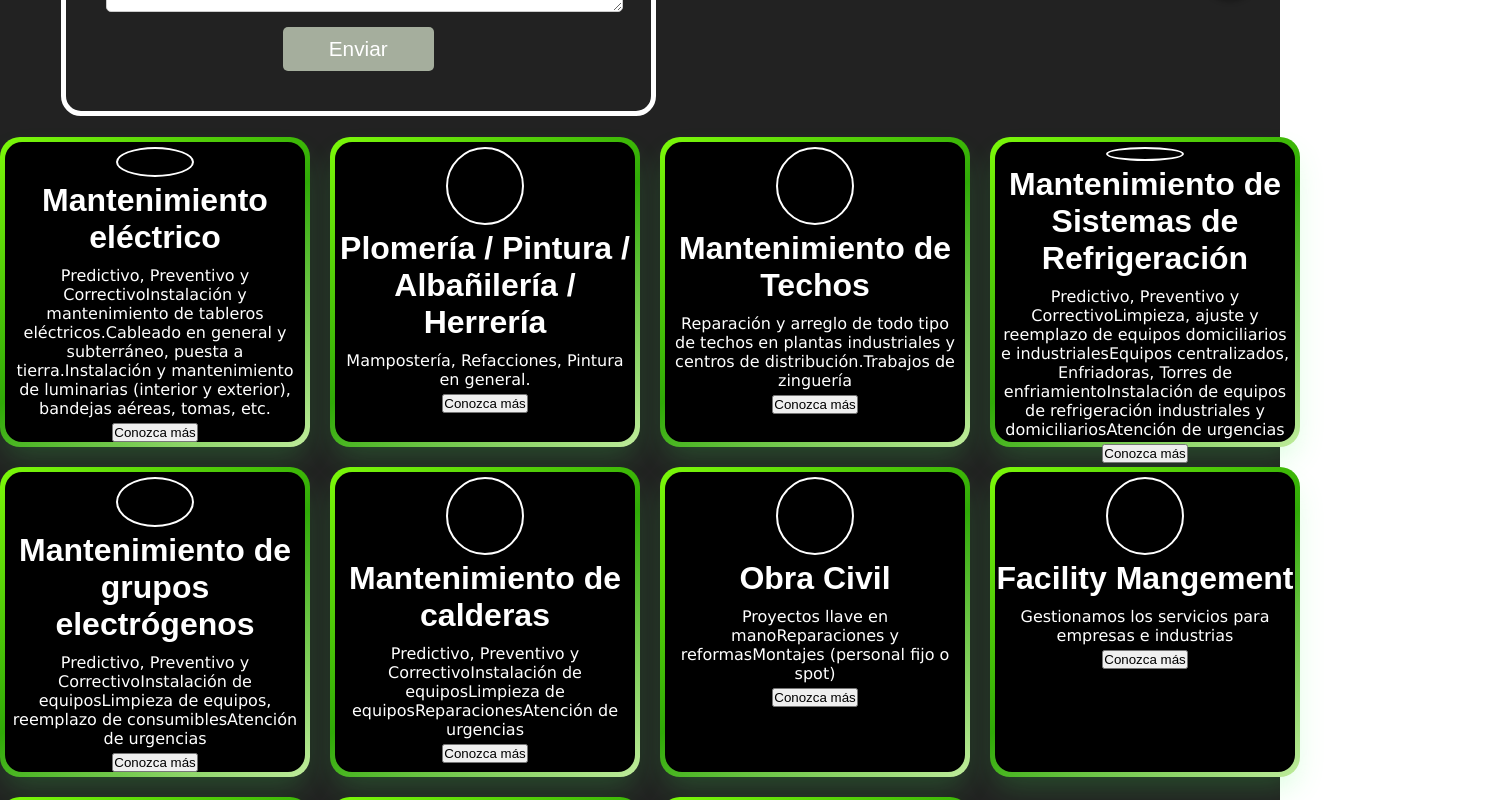
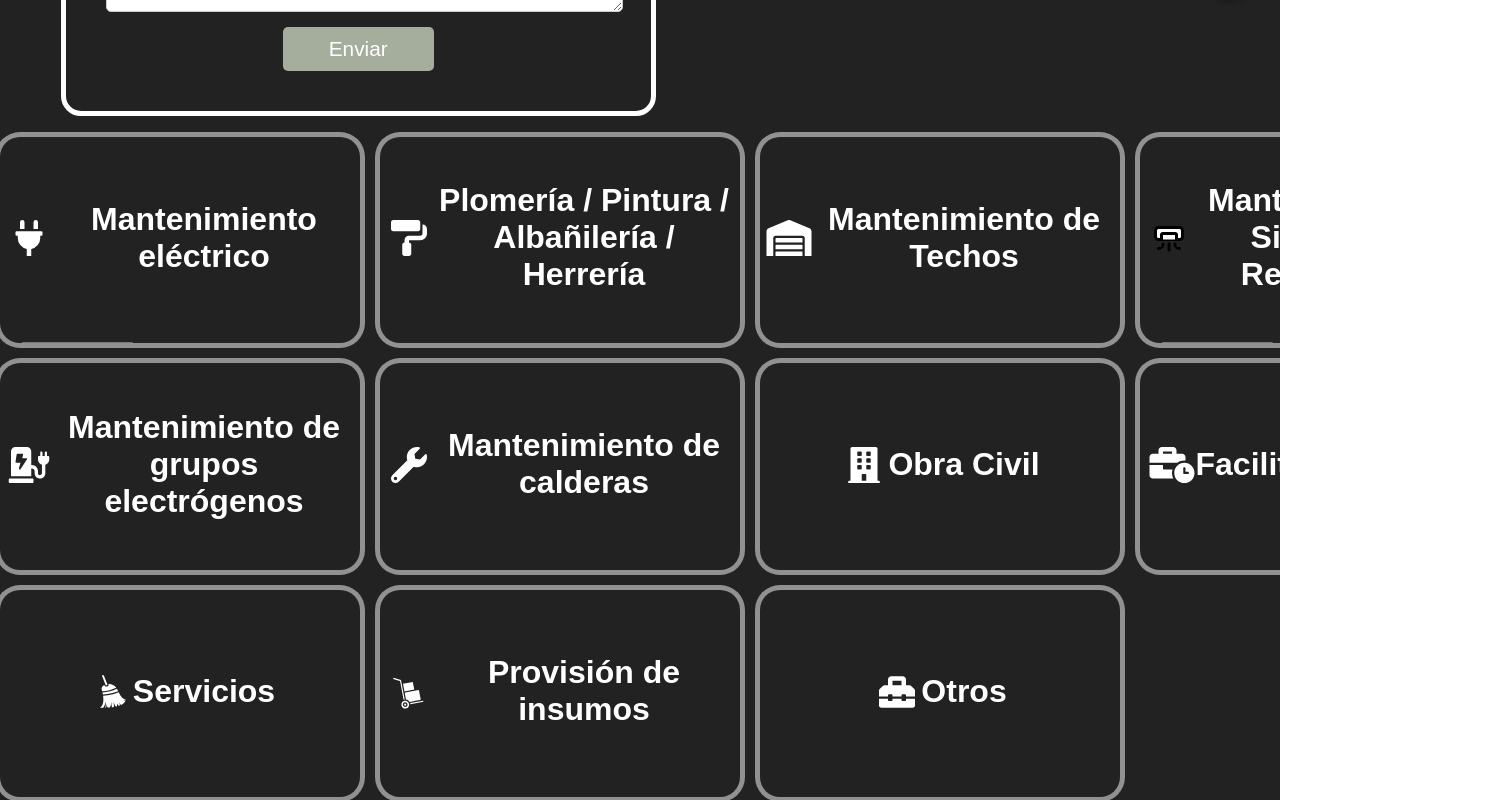
Before and after one commit to julieta2709/DurorGroup, a React (Vite) app: page /Contact in a window 1280 px wide. Shown: the part 780-1580 px from the top of the page, 1500 px wide, since content can reach past the window. Built offline with nearby package versions, Linux system fonts and the light colour scheme; a web font is replaced by a local one.

Commit message:
cardservices styles

```diff
--- a/src/Components/CardServices.jsx
+++ b/src/Components/CardServices.jsx
@@ -1,16 +1,87 @@
 import React from "react";
-  import Icons from "./Icons";
+import {
+  FaBolt,
+  FaWarehouse,
+  FaBuilding,
+  FaBusinessTime,
+  FaCarBattery,
+  FaChargingStation,
+  FaFaucet,
+  FaHammer,
+  FaPaintRoller,
+  FaPeopleCarry,
+  FaPlug,
+  FaToolbox,
+  FaWrench,
+} from "react-icons/fa";
+import { GiBroom, GiBoxUnpacking, GiHandTruck } from "react-icons/gi";
+import { TbAirConditioning } from "react-icons/tb";
 import "../Styles/CardServices.css";
 
-  const CardServices = ({item }) => {
-    const icon = Icons({ iconType: item.iconType, className: "iconStyle" });
+const CardServices = ({ item, iconType }) => {
+  let icon;
+  switch (iconType) {
+    case "Bolt":
+      icon = <FaBolt className="CardService-icon" />;
+      break;
+    case "Building":
+      icon = <FaBuilding className="CardService-icon" />;
+      break;
+    case "Warehouse":
+      icon = <FaWarehouse className="CardService-icon" />;
+      break;
+    case "BusinessTime":
+      icon = <FaBusinessTime className="CardService-icon" />;
+      break;
+    case "CarBattery":
+      icon = <FaCarBattery className="CardService-icon" />;
+      break;
+    case "ChargingStation":
+      icon = <FaChargingStation className="CardService-icon" />;
+      break;
+    case "Faucet":
+      icon = <FaFaucet className="CardService-icon" />;
+      break;
+    case "PaintRoller":
+      icon = <FaPaintRoller className="CardService-icon" />;
+      break;
+    case "PeopleCarry":
+      icon = <FaPeopleCarry className="CardService-icon" />;
+      break;
+    case "Plug":
+      icon = <FaPlug className="CardService-icon" />;
+      break;
+    case "Hammer":
+      icon = <FaHammer className="CardService-icon" />;
+      break;
+    case "Toolbox":
+      icon = <FaToolbox className="CardService-icon" />;
+      break;
+    case "Wrench":
+      icon = <FaWrench className="CardService-icon" />;
+      break;
+    case "Broom":
+      icon = <GiBroom className="CardService-icon" />;
+      break;
+    case "BoxUnpacking":
+      icon = <GiBoxUnpacking className="CardService-icon" />;
+      break;
+    case "HandTruck":
+      icon = <GiHandTruck className="CardService-icon" />;
+      break;
+    case "AirConditioning":
+      icon = <TbAirConditioning className="CardService-icon" />;
+      break;
+    default:
+      icon = null;
+  }
   return (
-      <div className="Card-container">
-        <div className="Card-content">
-          <span className="Card-Icon">{icon}</span>
-          <h3 className="Card-title">{item.title}</h3>
-          <p className="Card-description">{item.description}</p>
-        <button>Conozca más</button>
+    <div className="CardService-container">
+      <div>{icon}</div>
+      <h3 className="CardService-title">{item.title}</h3>
+      <div className="CardService-content">
+        <p className="CardService-description">{item.description}</p>
+        <button className="CardService-button">Conozca más</button>
       </div>
     </div>
   );
--- a/src/Components/ServicesContainer.jsx
+++ b/src/Components/ServicesContainer.jsx
@@ -6,7 +6,7 @@ const ServicesContainer = ({items}) => {
     <div className="Services-container">
       {items.map(item =>
         <div key={item.id}>
-          <CardServices item={item} />
+          <CardServices item={item} iconType={item.iconType} />
         </div>
       )}
     </div>
--- a/src/Styles/CardServices.css
+++ b/src/Styles/CardServices.css
@@ -1,50 +1,70 @@
-.Card-container {
-    width: 300px;
-    height: 300px;
+.CardService-container {
+  position: relative;
+  width: 350px;
+  aspect-ratio: 16/9;
   border-radius: 20px;
+  display: flex;
+  align-items: center;
+  justify-content: center;
+  overflow: hidden;
   padding: 5px;
-    box-shadow: rgba(65, 252, 84, 0.2) 0 15px 30px -5px;
-    background-image: linear-gradient(144deg,#7cf909, #30aa07 50%,#bfec9c);
+  perspective: 1000px;
+  box-shadow: 0 0 0 5px #ffffff80;
+  transition: all 0.6s cubic-bezier(0.175, 0.885, 0.32, 1.275);
+}
+.CardService-container:hover {
+  transform: scale(1.05);
+  box-shadow: 0 8px 16px rgba(255, 255, 255, 0.2);
+}
+.CardService-content {
+  position: absolute;
+  top: 0;
+  left: 0;
+  width: 100%;
+  height: 100%;
+  padding: 20px;
+  box-sizing: border-box;
+  background-color: #222;
+  transform: rotateX(-90deg);
+  transform-origin: bottom;
+  transition: all 0.6s cubic-bezier(0.175, 0.885, 0.32, 1.275);
+}
+.CardService-container:hover .CardService-content {
+  transform: rotateX(0deg);
 }
 
-  .Card-content {
-    background: rgb(0, 0, 0);
-    border-radius: 17px;
-    width: 100%;
-    height: 100%;
-    display: flex;
-    flex-direction: column;
-    justify-content: flex-start;
-    align-items: center;
+.CardService-container:hover .CardService-icon .CardService-title {
+  scale: 0;
+}
+.CardService-icon {
+  width: 48px;
+  fill: #ffffff;
+  font-size: 36px;
+  transition: all 0.6s cubic-bezier(0.175, 0.885, 0.32, 1.275);
 }
 
-  .Card-Icon {
-    width: 64px;
-    height: 64px;
-    margin: 5px 0 5px 0;
-    border: solid 2px rgb(255, 255, 255);
-    border-radius: 50%;
-    padding: 5px;
-  }
-
-  .Card-title, .Card-description {
+.CardService-title,
+.CardService-description {
   color: rgb(255, 255, 255);
 }
-  .Card-title {
+.CardService-title {
   font-family: "Juventus Fans Bold", sans-serif;
   margin-bottom: 5px;
   font-size: 2em;
   text-align: center;
 }
 
-  .Card-description {
+.CardService-description {
   text-align: center;
   font-family: Verdana, Tahoma, sans-serif;
   font-size: 1em;
   padding: 5px;
 }
-  @media screen and (max-width: 768px) {
-    .Card-container {
-      margin-bottom: 10px;
+
+.CardService-button {
+  padding: 15px;
+  border-radius: 8px;
+  background: #777;
+  border: none;
+  color: white;
 }
-  }
```
Lines whose indentation alone changed are shown as unchanged.
